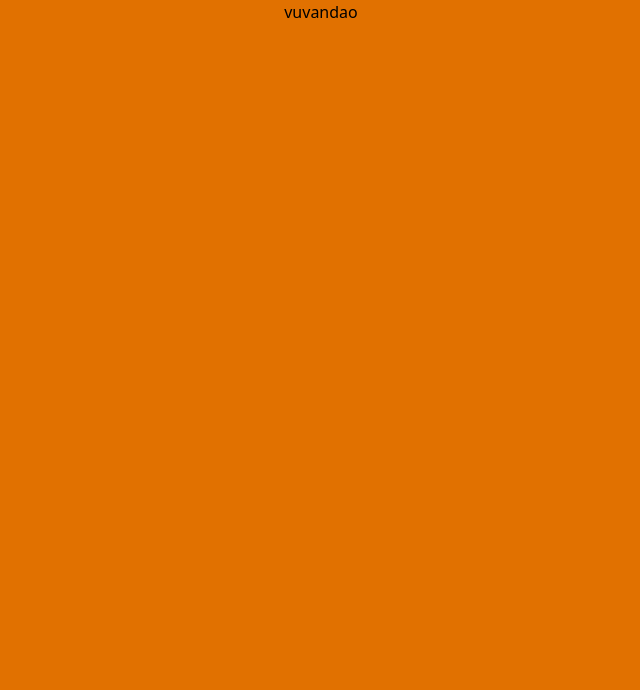
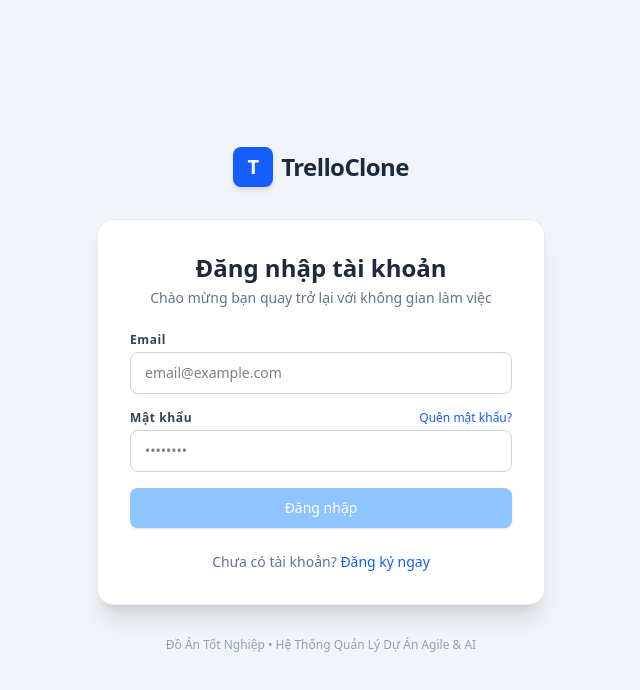
Before and after one commit to VuVanDao/DATN_FE, an Angular app: page /login in a window 1280 px wide. Before the commit this address led to /. Shown: the top 690 px of the page, without its empty margins (319-959 px from the left). Built offline with nearby package versions, Linux system fonts and the light colour scheme.

Commit message:
thiết lập router cho auth

```diff
--- a/src/app/app.html
+++ b/src/app/app.html
@@ -1,2 +1 @@
-<div class="bg-amber-600 h-screen flex justify-center item">vuvandao</div>
 <router-outlet />
--- a/src/app/app.routes.ts
+++ b/src/app/app.routes.ts
@@ -1,3 +1,21 @@
 import { Routes } from '@angular/router';
+import { Authlayout } from './presentation/layouts/auth-layout/auth-layout';
+import { LoginPage } from './presentation/pages/auth/login';
 
-export const routes: Routes = [];
+export const routes: Routes = [
+  {
+    path: '',
+    component: Authlayout,
+    children: [
+      {
+        path: '',
+        redirectTo: 'login',
+        pathMatch: 'full',
+      },
+      {
+        path: 'login',
+        component: LoginPage,
+      },
+    ],
+  },
+];
```
